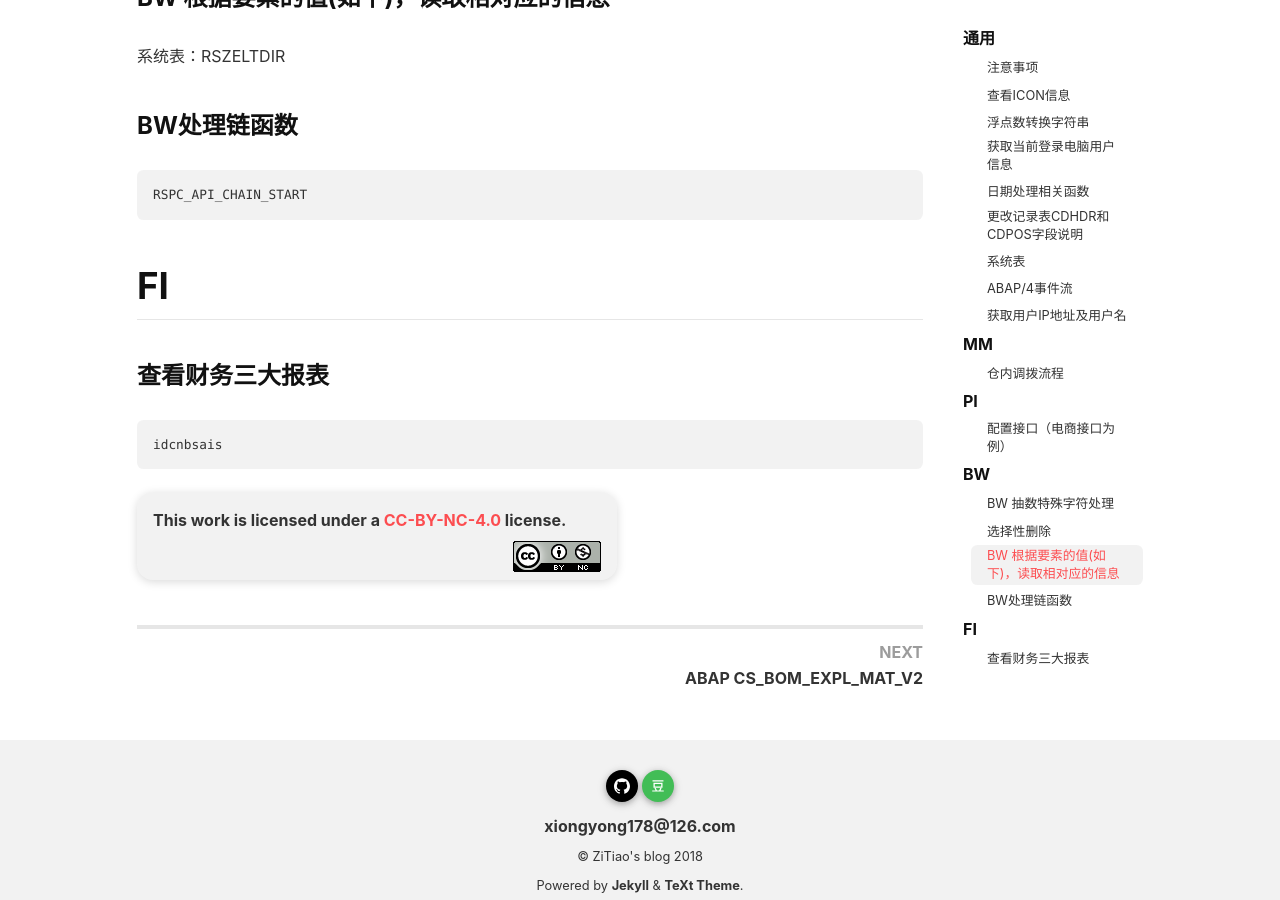
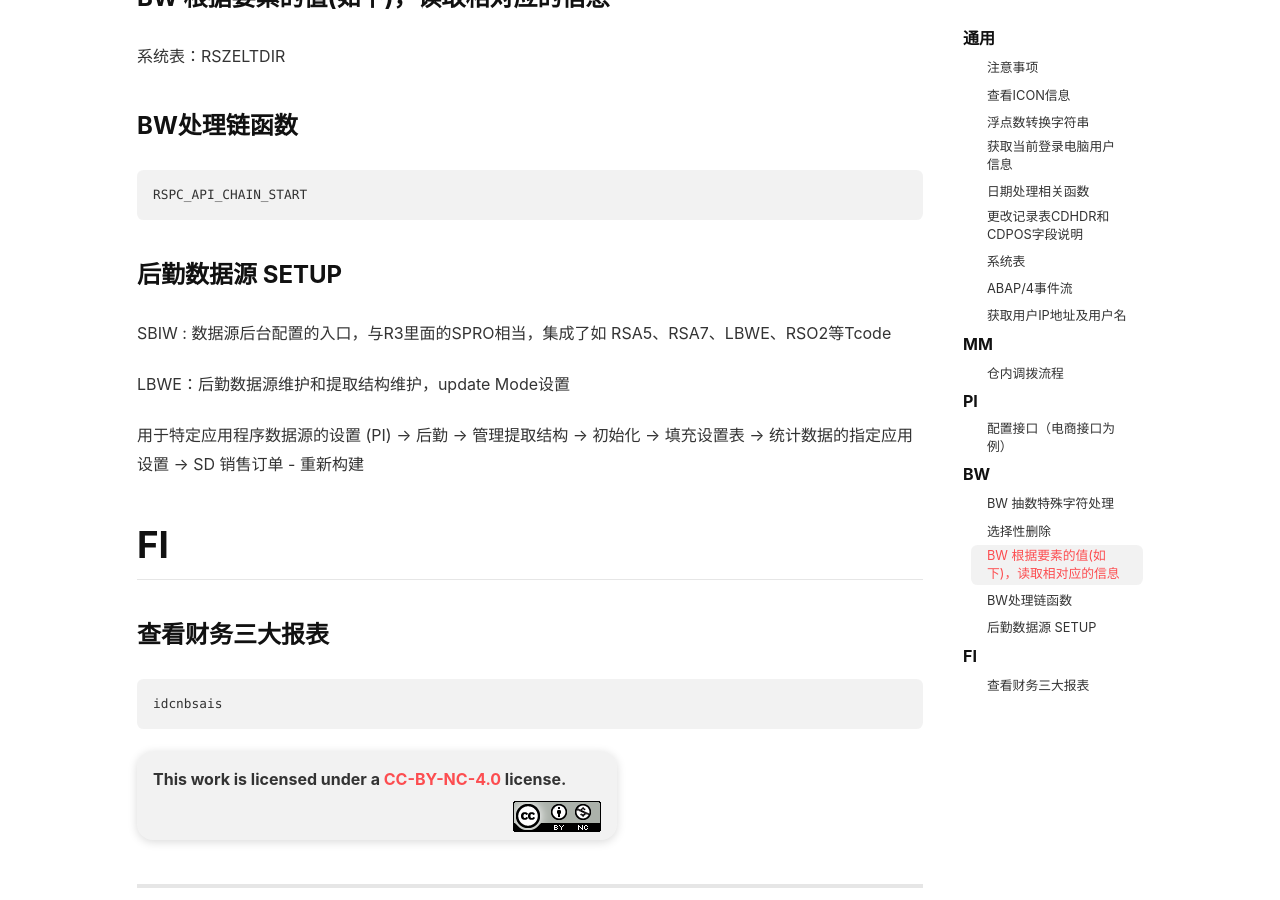
Before and after one commit to zitiao/ziTiao, a Jekyll site: the page built from _posts/2018-05-07-ABAP-知识点整理.md, in a window 1280 px wide and 900 px high, scrolled down 3435 px. Built offline with Jekyll 4.4.1, drawn with Linux system fonts in a browser that asks for light colours; nearby versions of some CDN libraries.

Commit message:
20180507

````diff
--- a/_posts/2018-05-07-ABAP-知识点整理.md
+++ b/_posts/2018-05-07-ABAP-知识点整理.md
@@ -112,6 +112,13 @@ PI_QAS import 异步接口注意发送信道
 RSPC_API_CHAIN_START
 ```
 
+### 后勤数据源 SETUP
+SBIW : 数据源后台配置的入口，与R3里面的SPRO相当，集成了如 RSA5、RSA7、LBWE、RSO2等Tcode
+
+LBWE：后勤数据源维护和提取结构维护，update Mode设置
+
+用于特定应用程序数据源的设置 (PI) -> 后勤 -> 管理提取结构 -> 初始化 -> 填充设置表 -> 统计数据的指定应用设置 -> SD 销售订单 - 重新构建
+
 # FI
 ### 查看财务三大报表
 ```
````
